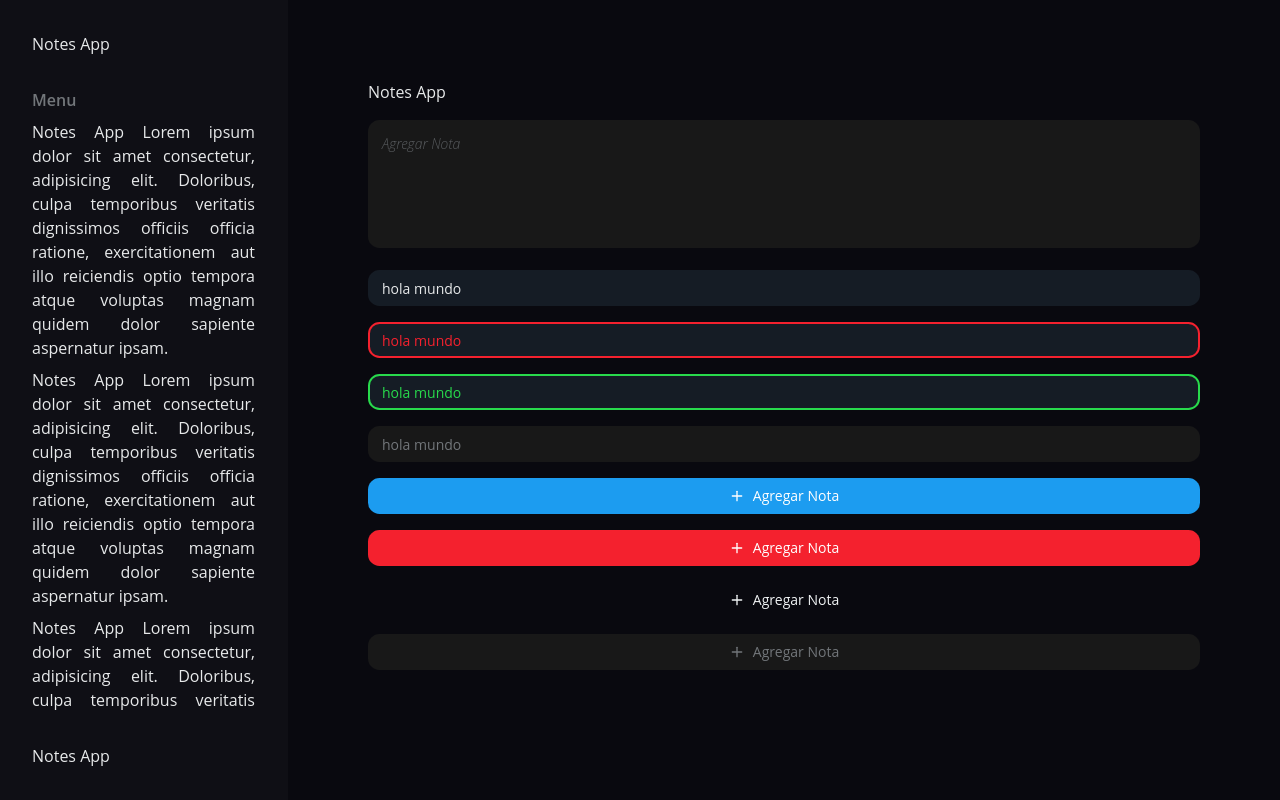
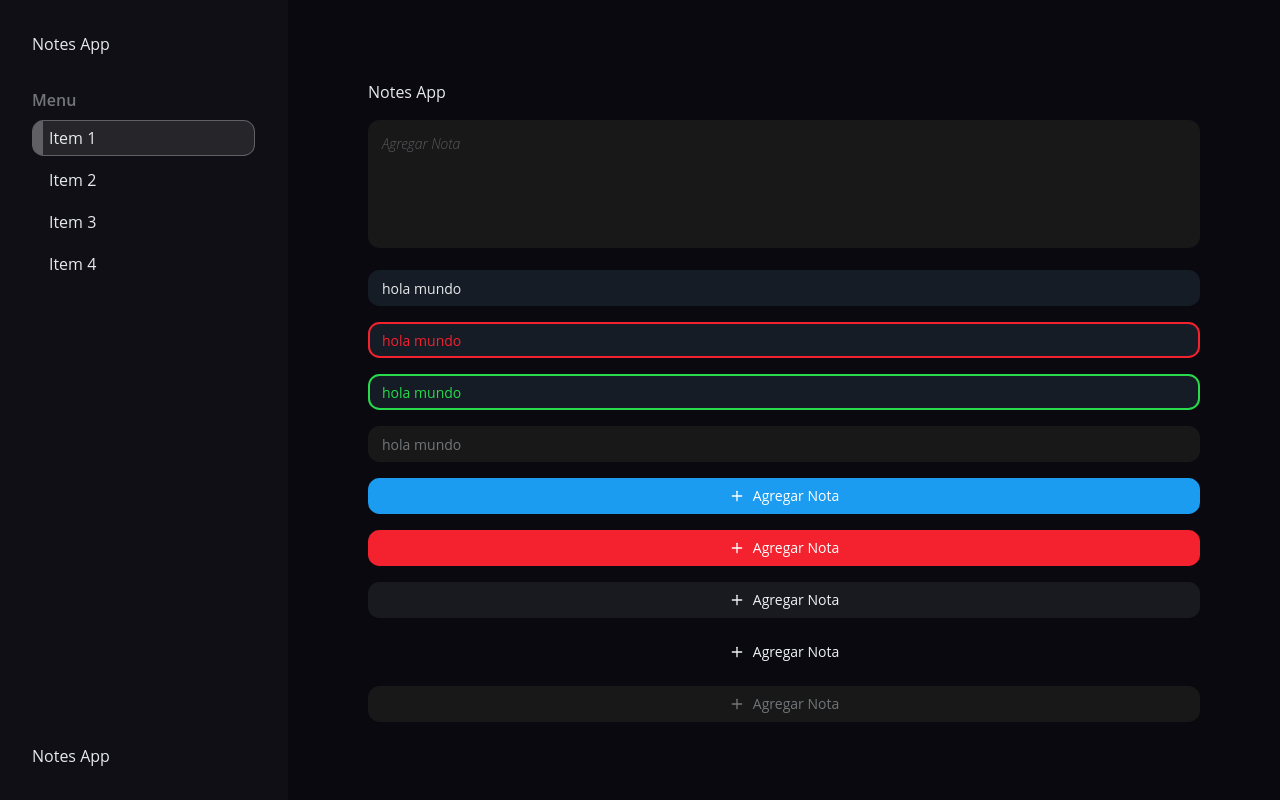
Before and after one commit to IraiDevPersonal/notes-app, a Next.js app: page / in a window 1280 px wide. Built offline with nearby package versions, Linux system fonts and the light colour scheme.

Commit message:
feat: componente Sidebar Compound completo + Navlink con active class

```diff
--- a/app/components/button/variant.ts
+++ b/app/components/button/variant.ts
@@ -7,8 +7,9 @@ export const buttonVariant = cva(
       variant: {
         primary:
           "bg-primary text-primary-foreground not-disabled:hover:bg-primary/80 focus-visible:outline-ring",
+        text: "text-secondary bg-transparent not-disabled:hover:bg-secondary/6 focus-visible:outline-secondary",
         secondary:
-          "text-secondary bg-transparent not-disabled:hover:bg-secondary/6 focus-visible:outline-secondary",
+          "text-secondary bg-secondary/7 not-disabled:hover:bg-secondary/10 focus-visible:outline-secondary",
         danger:
           "text-danger-foreground bg-danger not-disabled:hover:bg-danger/80 focus-visible:outline-danger",
       },
--- /dev/null
+++ b/app/components/navlink/index.tsx
@@ -0,0 +1,42 @@
+"use client";
+
+import { useIsRoute } from "@/hooks/use-is-route";
+import { cn } from "@/lib/utils";
+import Link, { LinkProps } from "next/link";
+
+type NavLinkProps = LinkProps & {
+  children: React.ReactNode;
+  classNames?: Partial<{
+    root: string;
+    active: string;
+  }>;
+  exact?: boolean;
+};
+
+export function NavLink({
+  classNames,
+  exact = false,
+  href,
+  ...props
+}: NavLinkProps) {
+  const isActive = useIsRoute({ href: href.toString(), exact });
+
+  return (
+    <Link
+      className={cn(classNames?.root, isActive && classNames?.active)}
+      href={href}
+      {...props}
+    />
+  );
+}
+
+// prefetchMode?: boolean | "visible" | "hover";
+// const [prefetch, setPrefetch] = useState(() =>
+//   prefetchMode === "visible"
+//     ? null
+//     : prefetchMode === "hover" || prefetchMode === undefined
+//     ? false
+//     : prefetchMode
+// );
+// onMouseEnter={() => prefetchMode === "hover" && setPrefetch(true)}
+// prefetch={prefetch}
--- a/app/components/sidebar/index.ts
+++ b/app/components/sidebar/index.ts
@@ -1,7 +1,31 @@
-export * from "./sidebar";
 export * from "./sidebar-provider";
 export * from "./sidebar-trigger";
 export * from "./sidebar-header";
 export * from "./sidebar-content";
 export * from "./sidebar-footer";
 export * from "./sidebar-menu-title";
+export * from "./sidebar-menu";
+export * from "./sidebar-menu-item";
+
+import { Sidebar as SidebarComponent } from "./sidebar";
+import { SidebarHeader } from "./sidebar-header";
+import { SidebarContent } from "./sidebar-content";
+import { SidebarFooter } from "./sidebar-footer";
+import { SidebarTrigger } from "./sidebar-trigger";
+import { SidebarMenu } from "./sidebar-menu";
+import { SidebarMenuItem } from "./sidebar-menu-item";
+import { SidebarMenuTitle } from "./sidebar-menu-title";
+import { SidebarProvider } from "./sidebar-provider";
+
+const Sidebar = Object.assign(SidebarComponent, {
+  MenuTitle: SidebarMenuTitle,
+  MenuItem: SidebarMenuItem,
+  Provider: SidebarProvider,
+  Content: SidebarContent,
+  Trigger: SidebarTrigger,
+  Header: SidebarHeader,
+  Footer: SidebarFooter,
+  Menu: SidebarMenu,
+});
+
+export { Sidebar };
--- a/app/components/sidebar/sidebar-content.tsx
+++ b/app/components/sidebar/sidebar-content.tsx
@@ -10,7 +10,7 @@ export function SidebarContent({ children, className }: SidebarContentProps) {
   return (
     <ScrollArea
       aria-label="Sidebar Content"
-      className={cn("flex flex-col gap-y-2 grow", className)}
+      className={cn("flex flex-col gap-y-2 grow px-2", className)}
     >
       {children}
     </ScrollArea>
--- a/app/components/sidebar/sidebar-footer.tsx
+++ b/app/components/sidebar/sidebar-footer.tsx
@@ -9,7 +9,7 @@ export function SidebarFooter({ children, className }: SidebarFooterProps) {
   return (
     <footer
       aria-label="Sidebar Footer"
-      className={cn("flex flex-col gap-y-2", className)}
+      className={cn("flex flex-col gap-y-2 px-2", className)}
     >
       {children}
     </footer>
--- a/app/components/sidebar/sidebar-header.tsx
+++ b/app/components/sidebar/sidebar-header.tsx
@@ -10,10 +10,10 @@ export function SidebarHeader({ children, className }: SidebarHeaderProps) {
   return (
     <header
       aria-label="Sidebar Header"
-      className={cn("flex gap-x-2 justify-between", className)}
+      className={cn("flex gap-x-2 justify-between px-2", className)}
     >
       {children}
-      <SidebarTrigger asClose variant="secondary" className="-mr-3" />
+      <SidebarTrigger asClose variant="secondary" />
     </header>
   );
 }
--- /dev/null
+++ b/app/components/sidebar/sidebar-menu-item.tsx
@@ -0,0 +1,26 @@
+import { cn } from "@/lib/utils";
+
+type SidebarMenuItemProps = {
+  children:
+    | ((classNames: { root: string; active: string }) => React.ReactNode)
+    | React.ReactNode;
+  className?: string;
+};
+
+const cls = {
+  root: "relative overflow-hidden border border-transparent px-4 h-9 w-full flex items-center gap-2 hover:bg-foreground/10 rounded transition-colors outline-transparent ring-0 focus-visible:outline-ring focus-visible:outline-2 focus-visible:outline-offset-2",
+  active:
+    'bg-foreground/10 after:content-[""] after:absolute after:w-2.5 after:h-full after:bg-foreground/30 after:left-0 border-foreground/30',
+};
+
+export function SidebarMenuItem({ children, className }: SidebarMenuItemProps) {
+  const asRenderFunction = typeof children === "function";
+  return (
+    <li
+      aria-label="Sidebar Menu Item"
+      className={cn(asRenderFunction ? "" : cls.root, className)}
+    >
+      {asRenderFunction ? children(cls) : children}
+    </li>
+  );
+}
--- /dev/null
+++ b/app/components/sidebar/sidebar-menu.tsx
@@ -0,0 +1,17 @@
+import { cn } from "@/lib/utils";
+
+type SidebarMenuProps = {
+  children: React.ReactNode;
+  className?: string;
+};
+
+export function SidebarMenu({ children, className }: SidebarMenuProps) {
+  return (
+    <ul
+      aria-label="Sidebar Menu"
+      className={cn("flex flex-col gap-y-1.5", className)}
+    >
+      {children}
+    </ul>
+  );
+}
--- a/app/components/sidebar/sidebar.tsx
+++ b/app/components/sidebar/sidebar.tsx
@@ -1,7 +1,7 @@
 "use client";
 
 import { cn } from "@/lib/utils";
-import { useSidebar } from "./";
+import { useSidebar } from "./sidebar-provider";
 
 type SidebarProps = {
   children: React.ReactNode;
@@ -16,7 +16,7 @@ export function Sidebar({ children }: SidebarProps) {
         data-open={open}
         aria-label="Sidebar"
         className={cn(
-          "xs:min-w-72 xs:w-72 w-full h-dvh p-8 bg-box fixed md:relative top-0 left-0 z-30 transition-all duration-300 -translate-x-full data-[open=true]:translate-x-0 md:translate-x-0 border-r border-transparent md:border-transparent xs:border-border"
+          "xs:min-w-72 xs:w-72 w-full h-dvh py-8 px-6 bg-box fixed md:relative top-0 left-0 z-30 transition-all duration-300 -translate-x-full data-[open=true]:translate-x-0 md:translate-x-0 border-r border-transparent md:border-transparent xs:border-border"
         )}
       >
         <div className="flex flex-col h-full gap-y-8">{children}</div>
--- /dev/null
+++ b/app/hooks/use-is-route.tsx
@@ -0,0 +1,11 @@
+import { usePathname } from "next/navigation";
+
+type UseIsRouteProps = {
+  href: string;
+  exact?: boolean;
+};
+
+export function useIsRoute({ href, exact = false }: UseIsRouteProps) {
+  const pathname = usePathname();
+  return exact ? pathname === href : pathname.includes(href);
+}
--- a/app/page.tsx
+++ b/app/page.tsx
@@ -1,35 +1,37 @@
-import { Plus } from "lucide-react";
 import { Button } from "@/components/button";
 import { Input } from "@/components/input";
-import {
-  Sidebar,
-  SidebarContent,
-  SidebarFooter,
-  SidebarHeader,
-  SidebarMenuTitle,
-  SidebarProvider,
-  SidebarTrigger,
-} from "@/components/sidebar";
+import { Sidebar } from "@/components/sidebar";
 import { Textarea } from "@/components/textarea";
+import { Plus } from "lucide-react";
+import { NavLink } from "./components/navlink";
 
 export default function Home() {
   return (
-    <SidebarProvider>
+    <Sidebar.Provider>
       <Sidebar>
-        <SidebarHeader>
+        <Sidebar.Header>
           <span>Notes App</span>
-        </SidebarHeader>
-        <SidebarContent>
-          <SidebarMenuTitle>Menu</SidebarMenuTitle>
-          {Array.from({ length: 100 }).map((_, index) => (
-            <p key={index} className="text-justify">
-              {`Notes App Lorem ipsum dolor sit amet consectetur, adipisicing elit. Doloribus, culpa temporibus veritatis dignissimos officiis officia ratione, exercitationem aut illo reiciendis optio tempora atque voluptas magnam quidem dolor sapiente aspernatur ipsam.`}
-            </p>
-          ))}
-        </SidebarContent>
-        <SidebarFooter>
+        </Sidebar.Header>
+        <Sidebar.Content>
+          <Sidebar.MenuTitle>Menu</Sidebar.MenuTitle>
+          <Sidebar.Menu>
+            {Array.from({ length: 4 }).map((_, index) => (
+              <Sidebar.MenuItem key={index}>
+                {(cls) => (
+                  <NavLink
+                    href={`/${index === 0 ? "" : index + 1}`}
+                    classNames={cls}
+                  >
+                    Item {index + 1}
+                  </NavLink>
+                )}
+              </Sidebar.MenuItem>
+            ))}
+          </Sidebar.Menu>
+        </Sidebar.Content>
+        <Sidebar.Footer>
           <span>Notes App</span>
-        </SidebarFooter>
+        </Sidebar.Footer>
       </Sidebar>
       <main className="p-20 h-dvh space-y-4 w-full">
         <h1>Notes App</h1>
@@ -53,7 +55,7 @@ export default function Home() {
           defaultValue="hola mundo"
           disabled
         />
-        <SidebarTrigger />
+        <Sidebar.Trigger />
         <Button fullWidth>
           <Plus />
           Agregar Nota
@@ -66,11 +68,15 @@ export default function Home() {
           <Plus />
           Agregar Nota
         </Button>
-        <Button disabled variant={"secondary"} fullWidth>
+        <Button variant={"text"} fullWidth>
+          <Plus />
+          Agregar Nota
+        </Button>
+        <Button disabled variant={"text"} fullWidth>
           <Plus />
           Agregar Nota
         </Button>
       </main>
-    </SidebarProvider>
+    </Sidebar.Provider>
   );
 }
```
